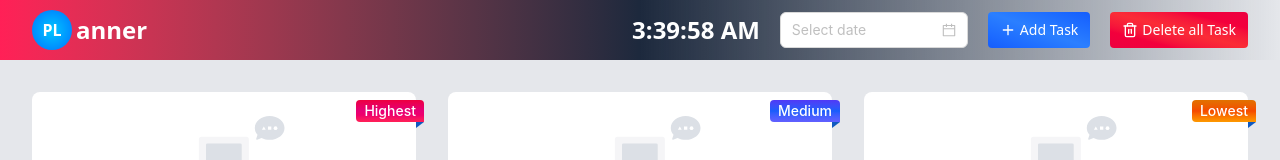
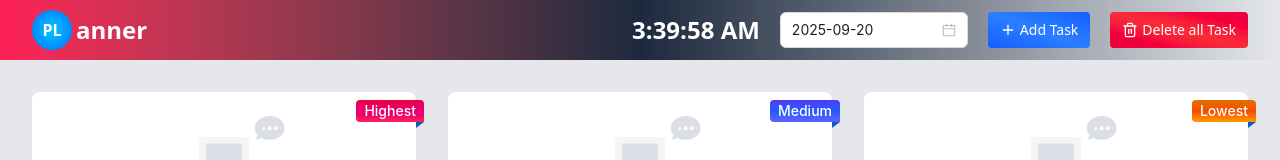
Before and after one commit to thedevaman/planner, a React (Vite) app: page / in a window 1280 px wide. Shown: the top 160 px of the page. Built offline with nearby package versions, Linux system fonts and the light colour scheme.

Commit message:
complete

```diff
--- a/src/App.jsx
+++ b/src/App.jsx
@@ -5,6 +5,7 @@ import { Plus,Trash2 } from "lucide-react";
 import '@ant-design/v5-patch-for-react-19';
 import { usePlanner } from "./store/usePlanner";
 import moment from "moment";
+import dayjs from "dayjs";
 
 const desc = "Lorem Ipsum is simply dummy text of the printing and typesetting industry. Lorem Ipsum has been the industry's standard dummy text ever since the 1500s, when an unknown printer took a galley of type and scrambled it to make a type specimen book. It has survived not only five centuries, but also the leap into electronic typesetting, remaining essentially unchanged. It was popularised in the 1960s with the release of Letraset sheets containing Lorem Ipsum passages, and more recently with desktop publishing software like Aldus PageMaker including versions of Lorem Ipsum"
 const App  = () =>{
@@ -14,7 +15,7 @@ const App  = () =>{
   const [time,setTime] = useState(new Date().toLocaleTimeString())
 
   const {tasks,addTasks, deleteTask, updateTasks, deleteAllTasks} = usePlanner()
-  const [selectedDate, setSelectedDate] = useState(null)
+  const [selectedDate, setSelectedDate] = useState(dayjs())
   const [filteredTask, setFilteredTasks] = useState(tasks)
 
     useEffect(()=>{
@@ -45,8 +46,7 @@ const App  = () =>{
 
     const handleFilter = (date,dateString) => {
     const formattedDate = moment(dateString).format("DD-MM-YYYY");
-
-
+    setSelectedDate(dateString || null)
     const tasksForDate = formattedDate ? tasks.filter(
           (task) =>
             moment(task.createdAt).format("DD-MM-YYYY") === formattedDate
@@ -75,7 +75,7 @@ const App  = () =>{
         <div className="flex gap-5 items-center">
 
         <h1 className="text-2xl font-bold lg:block hidden">{time}</h1>
-         <DatePicker className="!py-1.5" value={selectedDate} onChange={(date,dateString) => handleFilter(date,dateString)} />
+         <DatePicker className="!py-1.5"  value={selectedDate ? dayjs(selectedDate) : null} onChange={(date,dateString) => handleFilter(date,dateString)} />
          <button onClick={()=>setOpen(true)} className="focus:shadow-lg hover:scale-105 transform-transition duration-300 items-center text-sm py-2 px-3 rounded bg-gradient-to-tr from-blue-600 via-blue-500 to-blue-600 text-white flex gap-1 font-medium">
               <Plus className="w-4 h-4"/>
               Add Task
```
